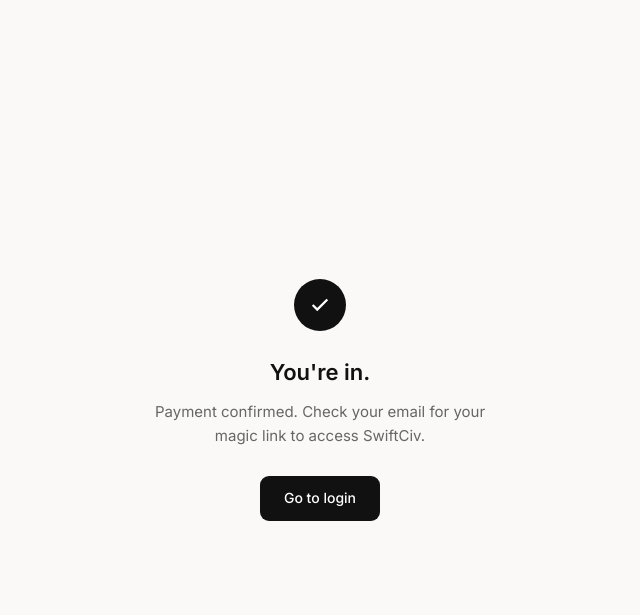
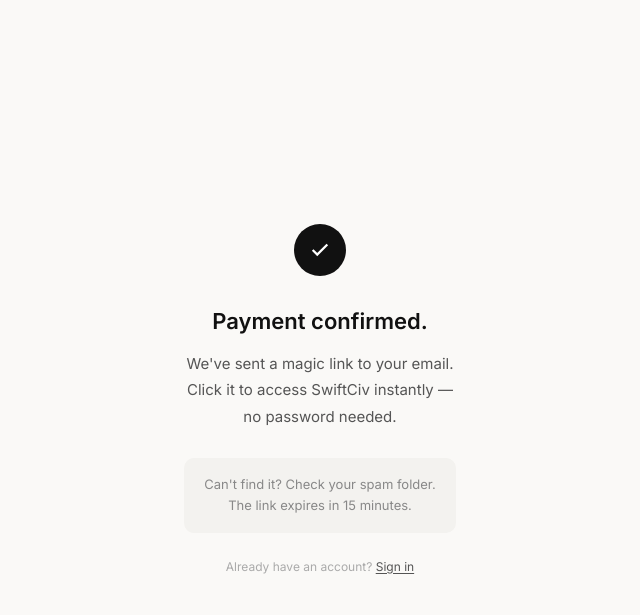
Before and after one commit to emmanueluwa/ragion, a Flask app: page /checkout/success in a window 1280 px wide. Shown: the top 615 px of the page, without its empty margins (320-960 px from the left). Run offline with Flask 3, Linux system fonts and the light colour scheme.

Commit message:
fix: clean up success page, removing login button

```diff
--- a/templates/success.html
+++ b/templates/success.html
@@ -3,7 +3,7 @@
   <head>
     <meta charset="UTF-8" />
     <meta name="viewport" content="width=device-width, initial-scale=1.0" />
-    <title>You're in — SwiftCiv</title>
+    <title>Payment confirmed — SwiftCiv</title>
     <link rel="preconnect" href="https://fonts.googleapis.com" />
     <link
       href="https://fonts.googleapis.com/css2?family=Inter:wght@400;500;600&display=swap"
@@ -26,7 +26,14 @@
     </style>
   </head>
   <body>
-    <div style="text-align: center; max-width: 420px; padding: 40px 24px">
+    <div
+      style="
+        text-align: center;
+        max-width: 400px;
+        padding: 40px 24px;
+        font-family: &quot;Inter&quot;, sans-serif;
+      "
+    >
       <div
         style="
           width: 52px;
@@ -36,7 +43,7 @@
           display: flex;
           align-items: center;
           justify-content: center;
-          margin: 0 auto 24px;
+          margin: 0 auto 28px;
         "
       >
         <svg
@@ -50,44 +57,56 @@
           <polyline points="20 6 9 17 4 12" />
         </svg>
       </div>
+
       <h1
         style="
           font-size: 22px;
           font-weight: 600;
           color: #111;
-          margin-bottom: 10px;
-          font-family: &quot;Inter&quot;, sans-serif;
+          margin-bottom: 12px;
         "
       >
-        You're in.
+        Payment confirmed.
       </h1>
+
       <p
         style="
-          color: #666;
+          color: #555;
           font-size: 15px;
-          line-height: 1.6;
+          line-height: 1.75;
           margin-bottom: 28px;
-          font-family: &quot;Inter&quot;, sans-serif;
         "
       >
-        Payment confirmed. Check your email for your magic link to access
-        SwiftCiv.
+        We've sent a magic link to your email.<br />
+        Click it to access SwiftCiv instantly —<br />no password needed.
       </p>
-      <a
-        href="/login"
+
+      <div
         style="
-          display: inline-block;
-          background: #111;
-          color: white;
-          text-decoration: none;
-          padding: 11px 24px;
-          border-radius: 9px;
-          font-size: 14px;
-          font-weight: 500;
-          font-family: &quot;Inter&quot;, sans-serif;
+          background: #f3f2ef;
+          border-radius: 10px;
+          padding: 16px 20px;
+          margin-bottom: 24px;
         "
-        >Go to login</a
       >
+        <p style="color: #888; font-size: 13px; line-height: 1.65; margin: 0">
+          Can't find it? Check your spam folder.<br />
+          The link expires in 15 minutes.
+        </p>
+      </div>
+
+      <p style="color: #aaa; font-size: 12px">
+        Already have an account?
+        <a
+          href="/login"
+          style="
+            color: #555;
+            text-decoration: underline;
+            text-underline-offset: 2px;
+          "
+          >Sign in</a
+        >
+      </p>
     </div>
   </body>
 </html>
```
